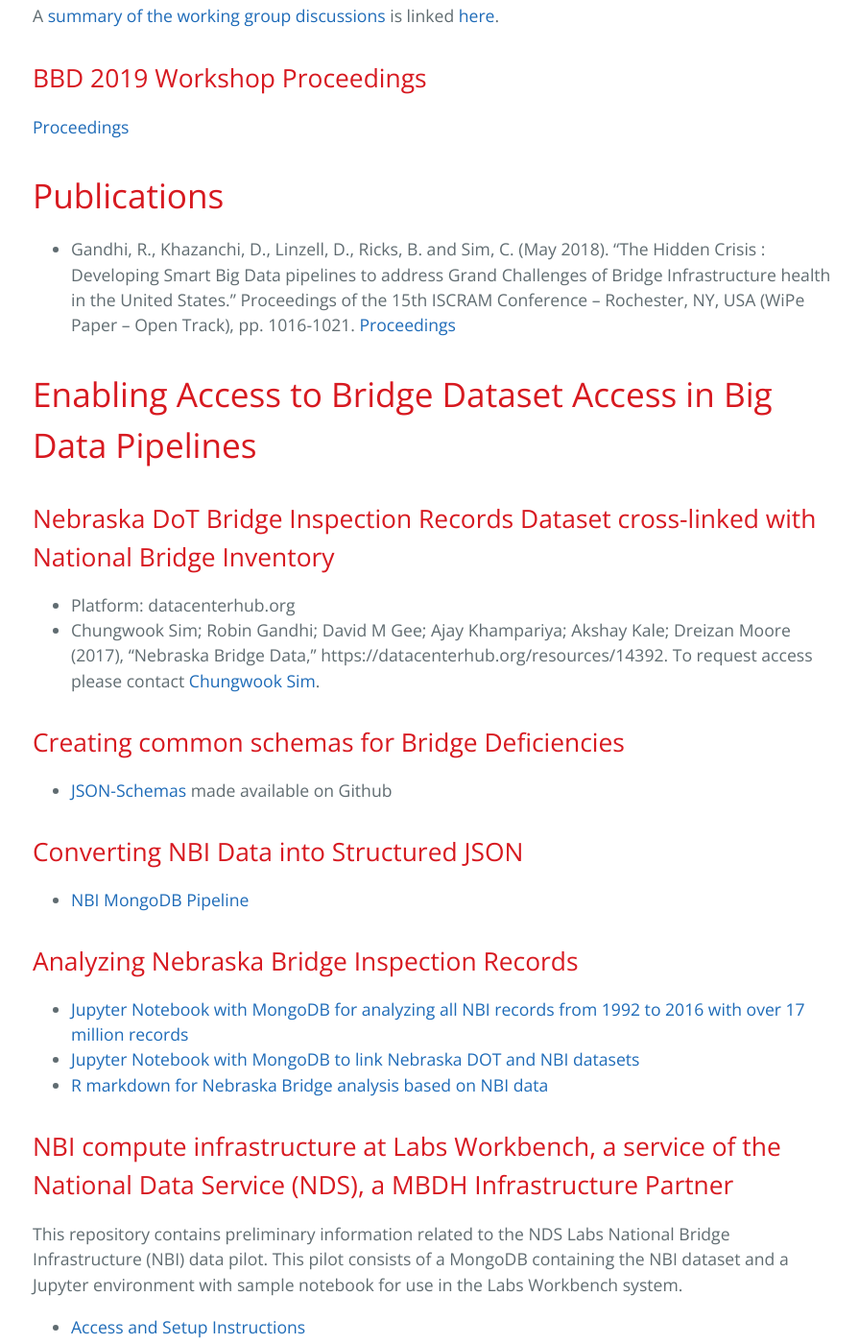
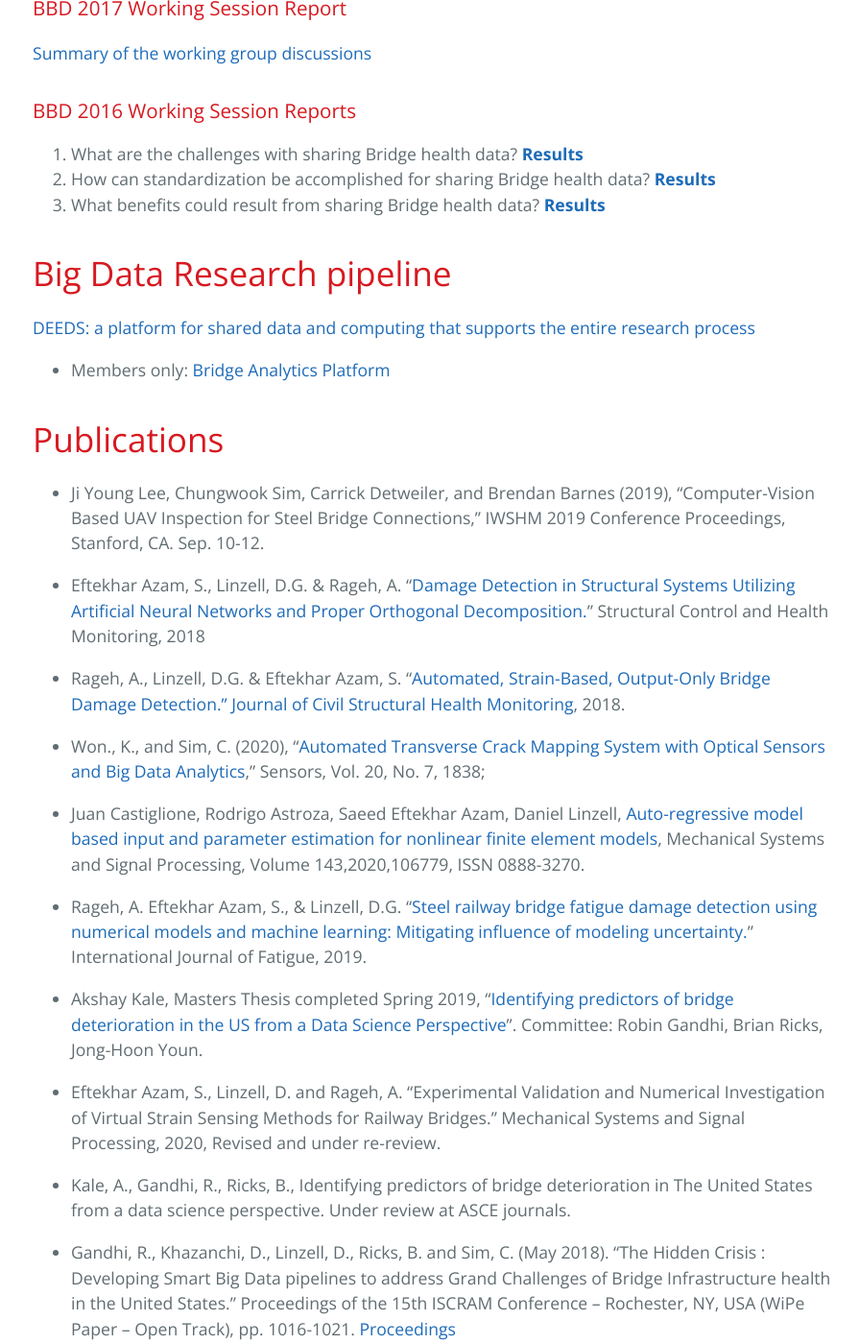
Before and after one commit to BridgingBigData/BridgingBigData.github.io, a Jekyll site: the page built from pages/datasets.md, in a window 1280 px wide and 1400 px high, scrolled down 720 px. Shown: the whole window at 96% size, without its empty margins (190-1085 px from the left). Built offline with Jekyll 4.4.1, drawn with Linux system fonts in a browser that asks for light colours; some of the changed text lies outside the part shown.

Commit message:
2021 updates

```diff
--- a/pages/datasets.md
+++ b/pages/datasets.md
@@ -6,22 +6,63 @@
 
 # Workshop Findings
 
-## BBD 2016 Working Session Reports
+### BBD 2020 Workshop Proceedings
+[Proceedings](https://bridgingbigdata.github.io/pages/bbd2020agenda.html)
+
+### BBD 2019 Workshop Proceedings
+[Proceedings](https://bridgingbigdata.github.io/pages/bbd2019agenda.html)
+
+### BBD 2017 Working Session Report
+[Summary of the working group discussions](https://bridgingbigdata.github.io/assets/attachments/Facilitated-Sessions-BBD-2017.pdf)
+
+### BBD 2016 Working Session Reports
 1. What are the challenges with sharing Bridge health data? **[Results](https://bridgingbigdata.github.io/pages/Challenges%20with%20Sharing.pdf)**
 2. How can standardization be accomplished for sharing Bridge health data?  **[Results](https://bridgingbigdata.github.io/pages/Standardization%20of%20Bridge%20Datasets.pdf)**
 3. What benefits could result from sharing Bridge health data?   **[Results](https://bridgingbigdata.github.io/pages/Benefits%20of%20Sharing.pdf)**
 
-## BBD 2017 Working Session Report
-A [summary of the working group discussions](https://bridgingbigdata.github.io/assets/attachments/Facilitated-Sessions-BBD-2017.pdf) is linked [here](https://bridgingbigdata.github.io/assets/attachments/Facilitated-Sessions-BBD-2017.pdf).
 
-## BBD 2019 Workshop Proceedings
-[Proceedings](https://bridgingbigdata.github.io/pages/bbd2019agenda.html)
+# Big Data Research pipeline
+
+[DEEDS: a platform for shared data and computing that supports the entire research process](https://datacenterhub.org)
+- Members only: [Bridge Analytics Platform](https://datacenterhub.org/deedsdv/main/view/131/experiments_dv)
+
 
 # Publications
 
+- Ji Young Lee, Chungwook Sim, Carrick Detweiler, and Brendan Barnes (2019), "Computer-Vision Based UAV Inspection for Steel Bridge Connections," IWSHM 2019 Conference Proceedings, Stanford, CA. Sep. 10-12.
+
+- Eftekhar Azam, S., Linzell, D.G. & Rageh, A. “[Damage Detection in Structural Systems Utilizing Artificial Neural Networks and Proper Orthogonal Decomposition.](https://onlinelibrary.wiley.com/doi/abs/10.1002/stc.2288)” Structural Control and Health Monitoring, 2018
+
+- Rageh, A., Linzell, D.G. & Eftekhar Azam, S. “[Automated, Strain-Based, Output-Only Bridge Damage Detection.” Journal of Civil Structural Health Monitoring](https://link.springer.com/article/10.1007/s13349-018-0311-6), 2018.
+
+- Won., K., and Sim, C. (2020), “[Automated Transverse Crack Mapping System with Optical Sensors and Big Data Analytics](https://www.mdpi.com/1424-8220/20/7/1838),” Sensors, Vol. 20, No. 7,
+1838;
+
+- Juan Castiglione, Rodrigo Astroza, Saeed Eftekhar Azam, Daniel Linzell, [Auto-regressive model based input and parameter estimation for nonlinear finite element models](https://www.sciencedirect.com/science/article/abs/pii/S0888327020301655), Mechanical Systems and Signal Processing, Volume 143,2020,106779, ISSN 0888-3270.
+
+- Rageh, A. Eftekhar Azam, S., & Linzell, D.G. “[Steel railway bridge fatigue damage detection using numerical models and machine learning: Mitigating influence of modeling uncertainty.](https://www.sciencedirect.com/science/article/pii/S0142112319305626?via%3Dihub)” International Journal of Fatigue, 2019.
+
+- Akshay Kale, Masters Thesis completed Spring 2019, "[Identifying predictors of bridge deterioration in the US from a Data Science Perspective](https://search.proquest.com/openview/432a91ba6e3cdd477643204df3dda824/1?pq-origsite=gscholar&cbl=18750&diss=y)". Committee: Robin Gandhi, Brian Ricks, Jong-Hoon Youn.
+
+- Eftekhar Azam, S., Linzell, D. and Rageh, A. “Experimental Validation and Numerical Investigation of Virtual Strain Sensing Methods for Railway Bridges.” Mechanical Systems and Signal Processing, 2020, Revised and under re-review.
+
+- Kale, A., Gandhi, R., Ricks, B., Identifying predictors of bridge deterioration in The United States from a data science perspective. Under review at ASCE journals.
+
 - Gandhi, R., Khazanchi, D., Linzell, D., Ricks, B. and Sim, C. (May 2018). “The Hidden Crisis : Developing Smart Big Data pipelines to address Grand Challenges of Bridge Infrastructure health in the United States.” Proceedings of the 15th ISCRAM Conference – Rochester, NY, USA (WiPe Paper – Open Track), pp. 1016-1021. [Proceedings](https://iscram2018.rit.edu/sites/rit.edu.iscram2018/files/docs/2018_ISCRAM_Conference_Proceedings.pdf)
 
-# Enabling Access to Bridge Dataset Access in Big Data Pipelines
+- O’Brien, C., Brandon, L., Brian, R., Gandhi, R., Haas, C., Sim, C., Khazanchi, D., Linzell, D., An examination of bridge maintenance patterns across US states using actuarial methods, Manuscript under preparation.
+
+# Web Applications
+
+- [Hexbin visualization of maintenance trends in the United States using all NBI inspection records](https://ricksteam.github.io/stateVisualization/Grid.html)
+
+- [Bridge Strain Gauge visualization](https://bit.ly/bridgestrain)
+
+
+# Datasets
+
+## Union Pacific Bridge Defect Image Datasets
+- 18,000 images of bridge defects. Members only access.
 
 ## Nebraska DoT Bridge Inspection Records Dataset cross-linked with National Bridge Inventory
 - Platform: datacenterhub.org
```
Also changed, not shown: index.md (+6 -12 lines), pages/partners.md (+12 -12 lines), pages/presentations.md (+22 -8 lines), pages/workshops.md (+6 -6 lines).
